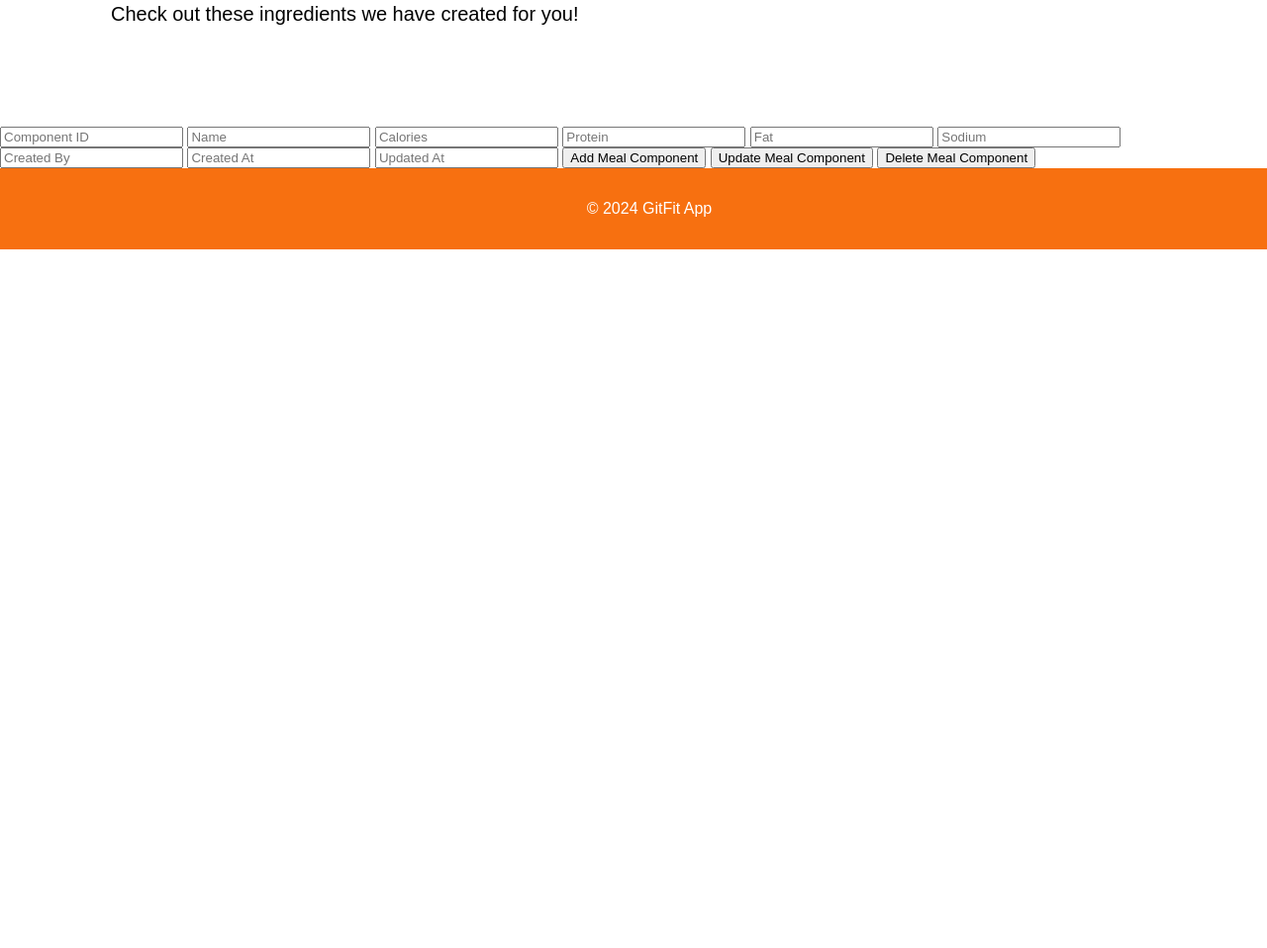
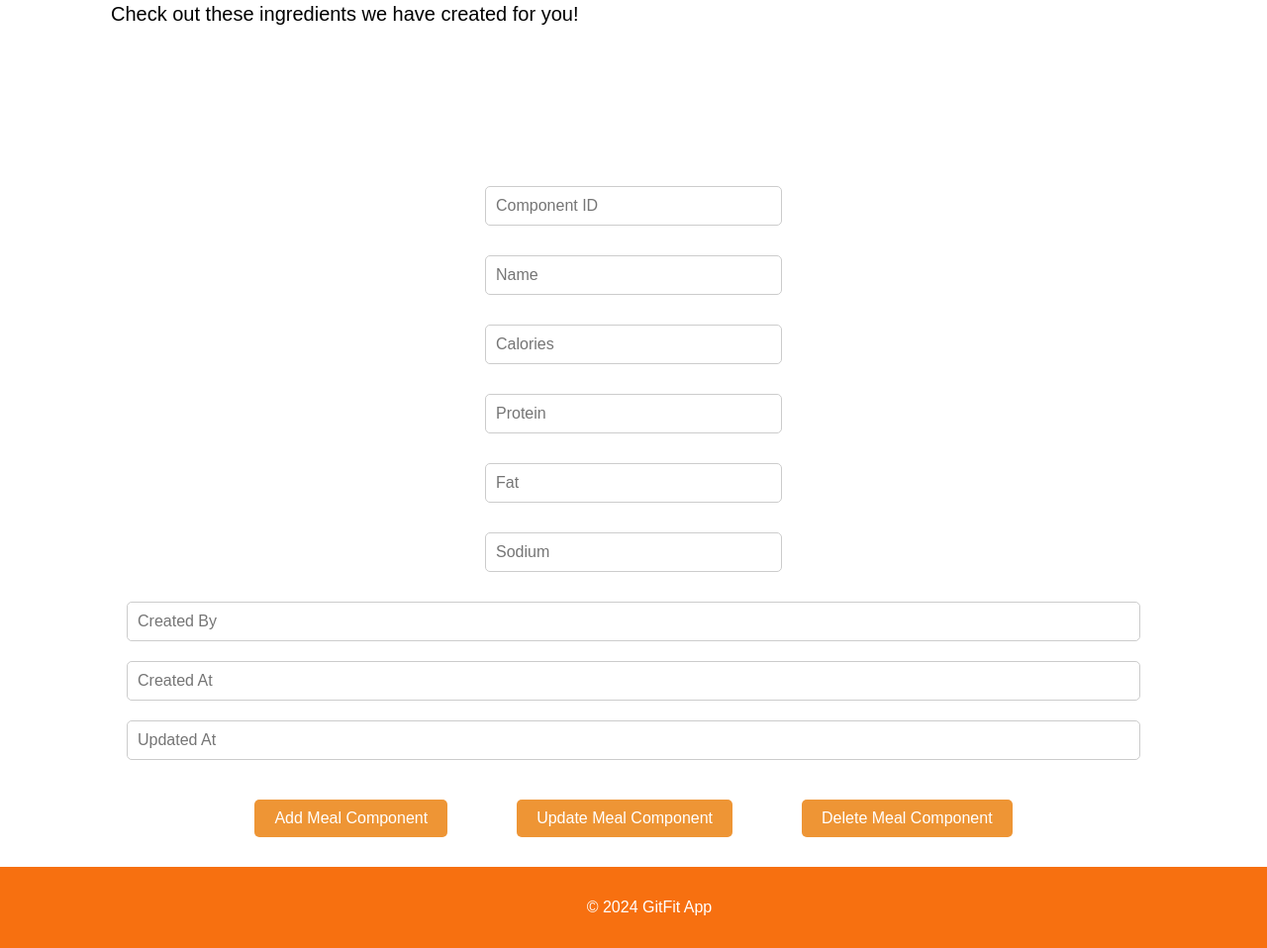
Before and after one commit to sarahgarson/GitFit-hackathon, a website: page public-mealComponents/components.html in a window 1280 px wide. Shown: the part 387-1345 px from the top of the page at 99% size. Before the commit the page ends 800 px from the top, so only its background shows below. Drawn offline with Linux system fonts and the light colour scheme; no server answers.

Commit message:
css-done

```diff
--- a/public-exercises/exercises.css
+++ b/public-exercises/exercises.css
@@ -72,6 +72,113 @@ header{
 
 
 
+/* Style for the exercise container */
+
+
+#exercises-list {
+  display: flex;
+  flex-wrap: wrap;
+  gap: 20px;
+  justify-content: center;
+}
+
+#exercises-list div {
+  background-color: #f9f9f9;
+  border: 1px solid #ddd;
+  padding: 10px;
+  width: 300px;
+  box-shadow: 0 2px 4px rgba(0, 0, 0, 0.1);
+  transition: transform 0.2s;
+}
+
+
+#exercises-list div:hover {
+  transform: scale(1.05);
+  background-color: #f77010;
+  color: #fff;
+}
+
+
+#exercises-list div p {
+  margin: 0;
+  padding: 5px 0;
+}
+
+#exercises-list div p span {
+  font-weight: bold;
+}
+
+
+
+
+/* Input field styling */
+
+
+input[type="text"] {
+  width: 80%;
+  padding: 10px;
+  margin: 10px 0;
+  border: 1px solid #ccc;
+  border-radius: 5px;
+  font-size: 16px;
+}
+
+
+#button {
+  display: flex;
+  justify-content: center;
+  gap: 10px;
+
+}
+
+#add-exercise, #update-exercise, #delete-exercise {
+  background-color: #ee9535;
+  color: white;
+  padding: 10px 20px;
+  border: none;
+  border-radius: 5px;
+  cursor: pointer;
+  margin: 30px 30px;
+  font-size: 16px;
+}
+
+
+#delete-exercise:hover {
+  background-color: #f77010;
+}
+
+#update-exercise:hover {
+  background-color: #f77010;
+}
+
+#add-exercise:hover {
+  background-color: #f77010;
+}
+
+
+
+
+#exercise-id, #exercise-name, #exercise-description,
+#exercise-calories_lost, #exercise-duration {
+  display: block;
+  width: 300px;
+  margin-bottom: 20px;
+
+}
+
+
+form {
+  display: flex;
+  flex-direction: column;
+  align-items: center;
+  margin-top: 50px;
+}
+
+
+
+
+/* Add styles for the footer:*/
+
 footer {
   background-color: #f77010;
   color: #fff;
--- a/public-mealComponents/components.css
+++ b/public-mealComponents/components.css
@@ -71,6 +71,92 @@ header {
 }
 
 
+/* Add styles for the components:*/
+
+#components-list {
+  display: flex;
+  flex-direction: column;
+  gap: 20px;
+  margin: 20px;
+}
+
+#components-list div {
+  border: 1px solid #eeeeee;
+  padding: 10px;
+  background-color: #f9f9f9;
+  border-radius: 5px;
+  transition: transform 0.2s;
+}
+
+#components-list div:hover {
+  transform: scale(1.05);
+  background-color: #f77010;
+  color: #fff;
+}
+
+
+/* Input field styling */
+
+
+input[type="text"] {
+  width: 80%;
+  padding: 10px;
+  margin: 10px 0;
+  border: 1px solid #ccc;
+  border-radius: 5px;
+  font-size: 16px;
+  box-sizing: border-box;
+}
+
+#button {
+  display: flex;
+  justify-content: center;
+  gap: 10px;
+}
+
+#add-component, #update-component, #delete-component {
+  background-color: #ee9535;
+  color: white;
+  padding: 10px 20px;
+  border: none;
+  border-radius: 5px;
+  cursor: pointer;
+  margin: 30px 30px;
+  font-size: 16px;
+}
+
+ #delete-component:hover {
+  background-color: #f77010;
+}
+
+#update-component:hover {
+  background-color: #ea853c;
+}
+
+#add-component:hover {
+  background-color: #f77010;
+}
+
+form{
+  display: flex;
+  flex-direction: column;
+  align-items: center;
+  margin-top: 50px;
+}
+
+#component-id, #component-name, #component-calories,
+#component-protein, #component-fat, #component-sodium {
+  display: block;
+  width: 300px;
+  margin-bottom: 20px;
+
+}
+
+
+
+/* Add styles for the footer:*/
+
+
 footer {
   background-color: #f77010;
   color: #fff;
--- a/public-mealComponents/components.html
+++ b/public-mealComponents/components.html
@@ -5,7 +5,7 @@
     <meta charset="UTF-8">
     <meta name="viewport" content="width=device-width, initial-scale=1.0">
     <title>My Node.js App</title>
-    <link rel="stylesheet" href="Components.css">
+    <link rel="stylesheet" href="components.css">
     <script src="https://kit.fontawesome.com/8e3745808b.js" crossorigin="anonymous"></script>
 </head>
 <body>
@@ -29,6 +29,7 @@
 
     <!--FOR MEAL COMPONENTS TABLE-->
     <div id="components-list"></div>
+    <form>
     <input type="text" id="component-id" placeholder="Component ID">
     <input type="text" id="component-name" placeholder="Name">
     <input type="text" id="component-calories" placeholder="Calories">
@@ -38,15 +39,19 @@
     <input type="text" id="component-created_by" placeholder="Created By">
     <input type="text" id="component-created_at" placeholder="Created At">
     <input type="text" id="component-updated_at" placeholder="Updated At">
+</form>
+
+<div id="button">
     <button id="add-component">Add Meal Component</button>
     <button id="update-component">Update Meal Component</button>
     <button id="delete-component">Delete Meal Component</button>
+</div>
 
 
     <footer>
         <p>© 2024 GitFit App</p>
     </footer>
 
-    <script src="Components.js"></script>
+    <script src="components.js"></script>
 </body>
 </html>
```
Also changed, not shown: public-exercises/exercises.html (+8 -1 lines), 2 other files.
